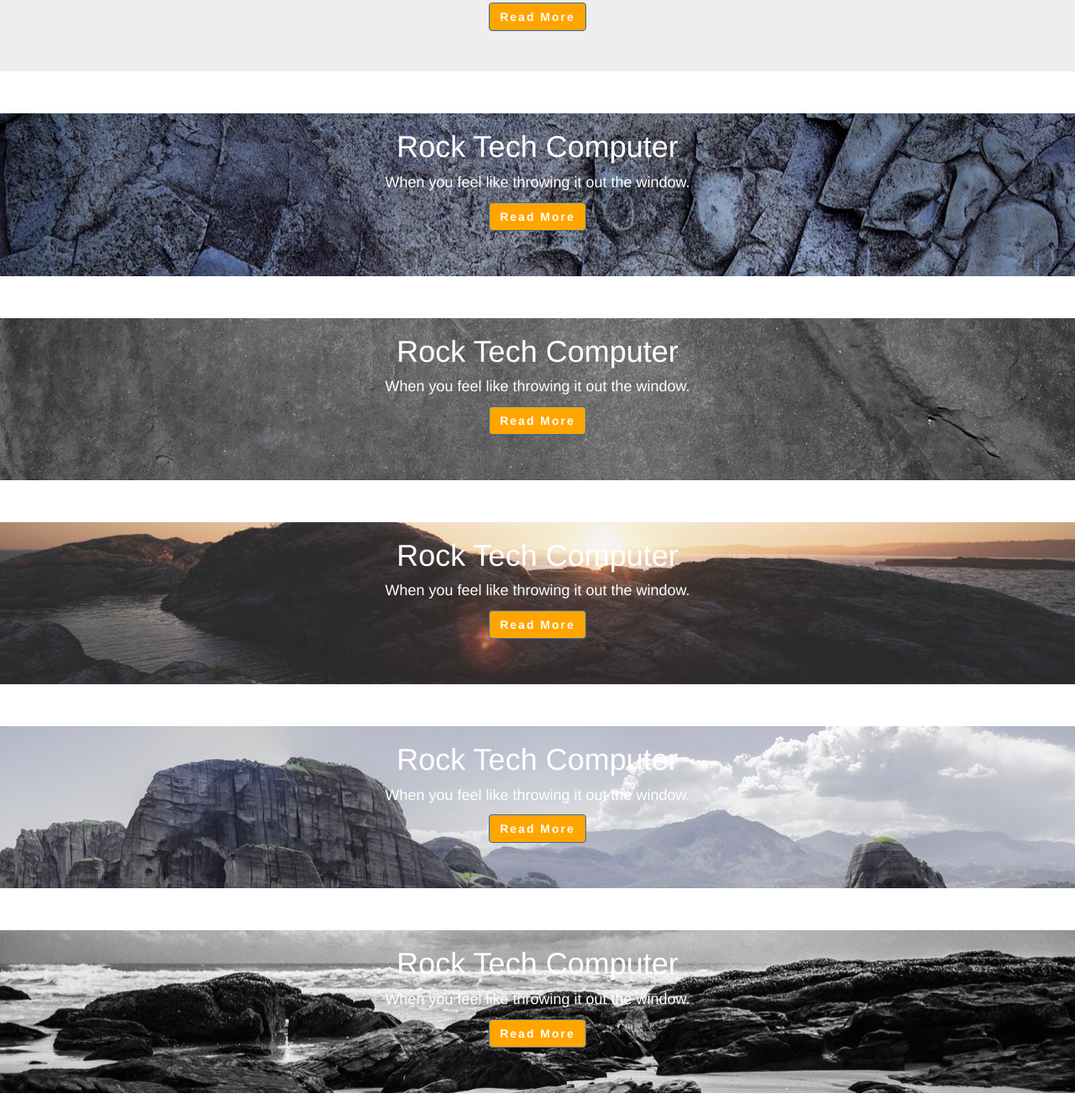
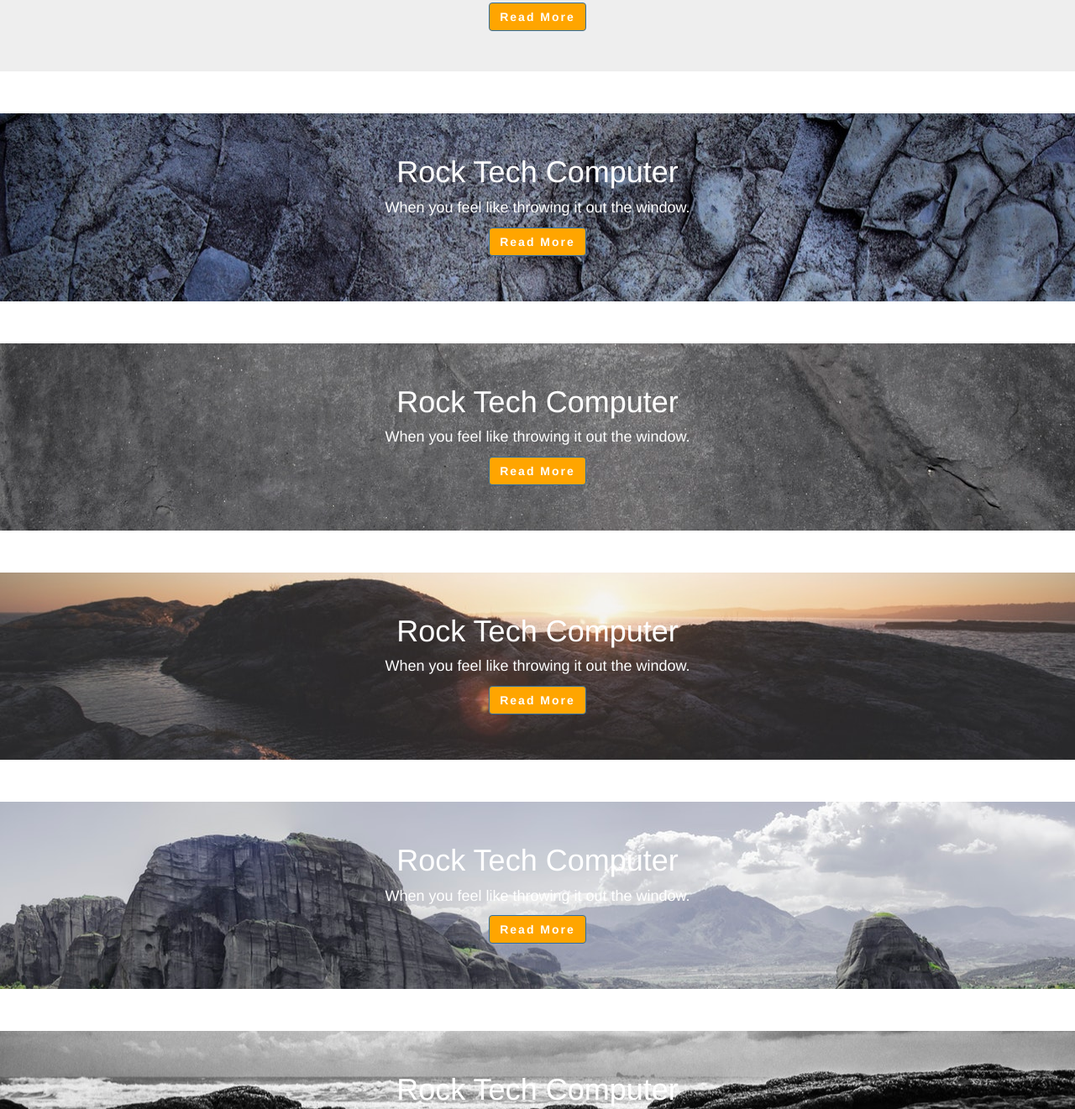
Before and after one commit to cammac725/RockTech, a plain HTML site: page about-RT.html in a window 1280 px wide. Shown: the part 239-1560 px from the top of the page at 84% size. Drawn offline with nearby package versions, Linux system fonts and the light colour scheme.

Commit message:
jumbotron testing 2

```diff
--- a/css/style.css
+++ b/css/style.css
@@ -51,6 +51,7 @@ section {
    background-repeat: no-repeat;
    background-size: cover;
    color: white;
+   padding-top: 30px;
    margin-top: 50;
 }
 
@@ -60,6 +61,7 @@ section {
    background-repeat: no-repeat;
    background-size: cover;
    color: white;
+   padding-top: 30px;
    margin-top: 50;
 }
 
@@ -69,6 +71,7 @@ section {
    background-repeat: no-repeat;
    background-size: cover;
    color: white;
+   padding-top: 30px;
    margin-top: 50;
 }
 
@@ -78,6 +81,7 @@ section {
    background-repeat: no-repeat;
    background-size: cover;
    color: white;
+   padding-top: 30px;
    margin-top: 50;
 }
 
@@ -87,6 +91,7 @@ section {
    background-repeat: no-repeat;
    background-size: cover;
    color: white;
+   padding-top: 30px;
    margin-top: 50;
 }
 
@@ -96,6 +101,7 @@ section {
    background-repeat: no-repeat;
    background-size: cover;
    color: white;
+   padding-top: 30px;
    margin-top: 50;
 }
 
```
